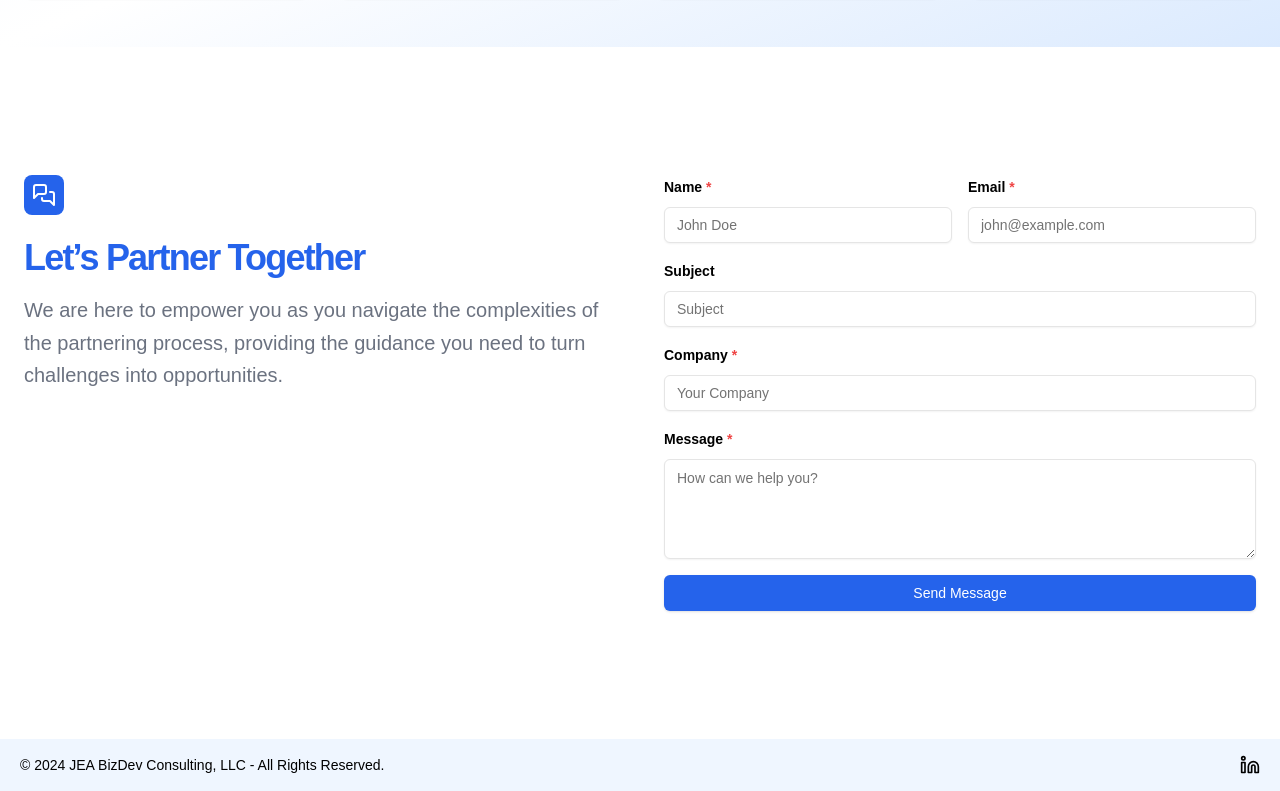
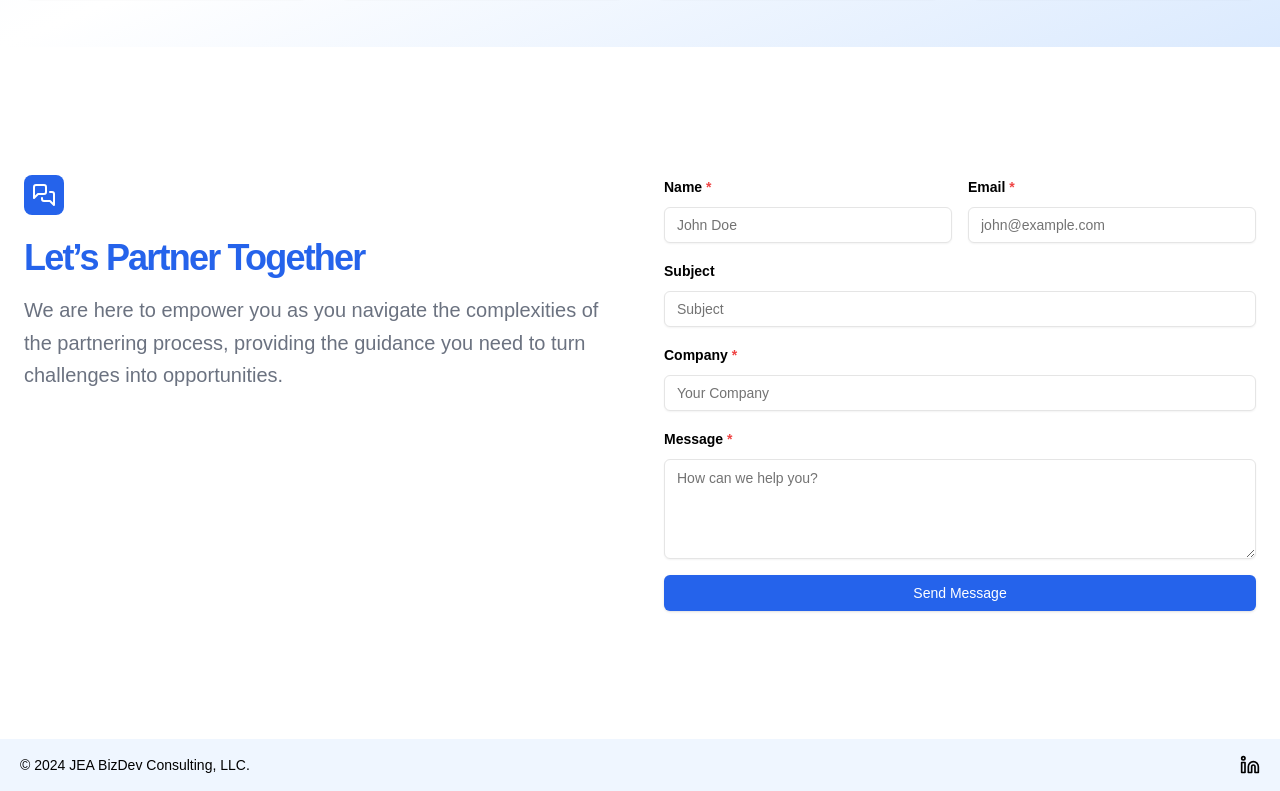
Before and after one commit to danaducharme/hornbeamdev.com, a Next.js app: page / in a window 1280 px wide. Shown: the part 3782-4573 px from the top of the page. Built offline with nearby package versions, Linux system fonts and the light colour scheme.

Commit message:
Update footer copyright text
Removed "All Rights Reserved" from the footer text to simplify the message. This change provides a cleaner and more concise statement for the website footer.

```diff
--- a/components/Footer.tsx
+++ b/components/Footer.tsx
@@ -8,7 +8,7 @@ export default function Footer() {
 		<footer className="bg-blue-50 text-black py-4">
 			<div className="container mx-auto px-5 flex flex-row justify-between items-center">
 				<div className="text-sm">
-					&copy; {currentYear} JEA BizDev Consulting, LLC - All Rights Reserved.
+					&copy; {currentYear} JEA BizDev Consulting, LLC.
 				</div>
 				<div className="flex space-x-4">
 					<Link href="https://www.linkedin.com/in/john-a-6182668/"
```
